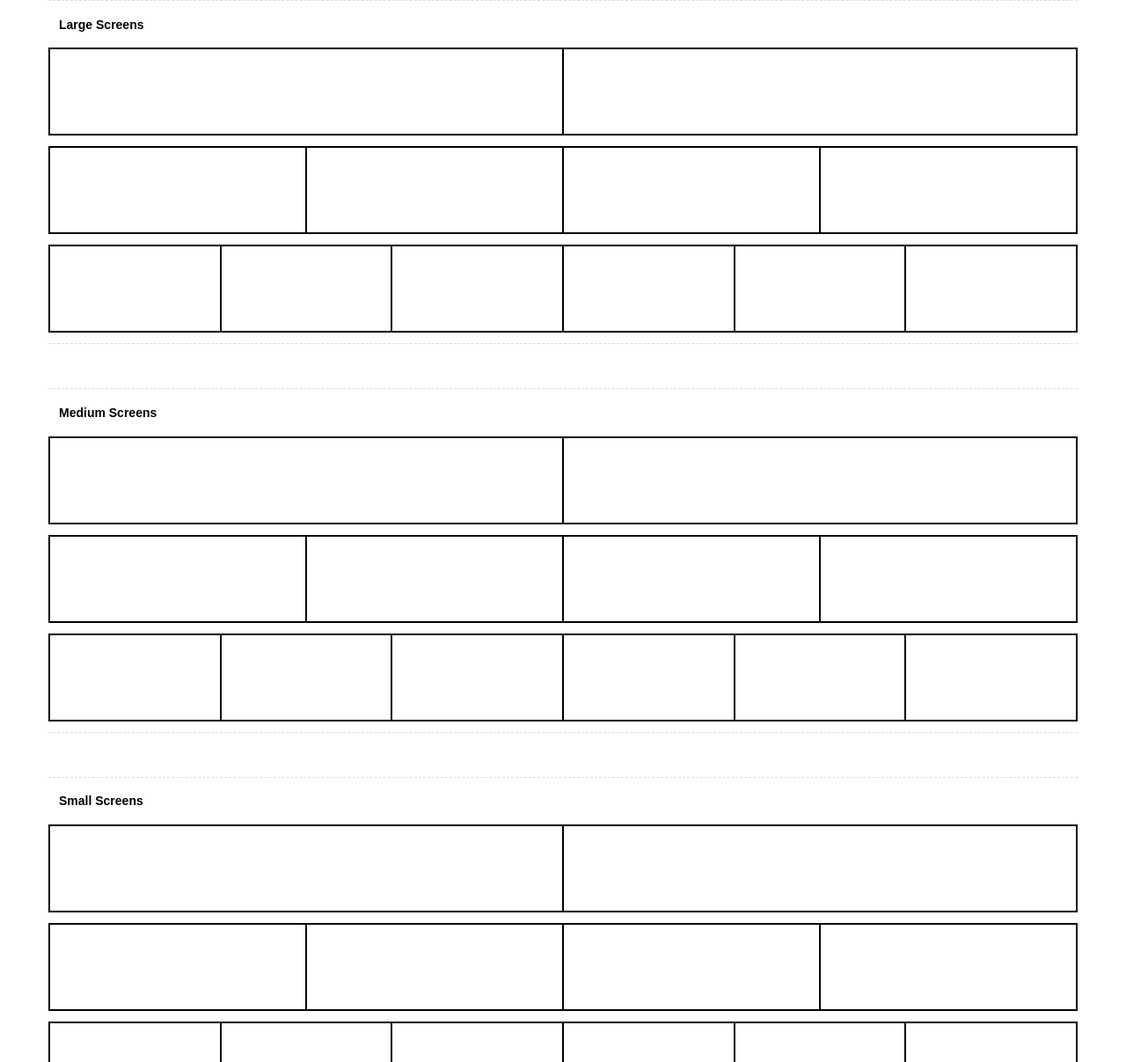
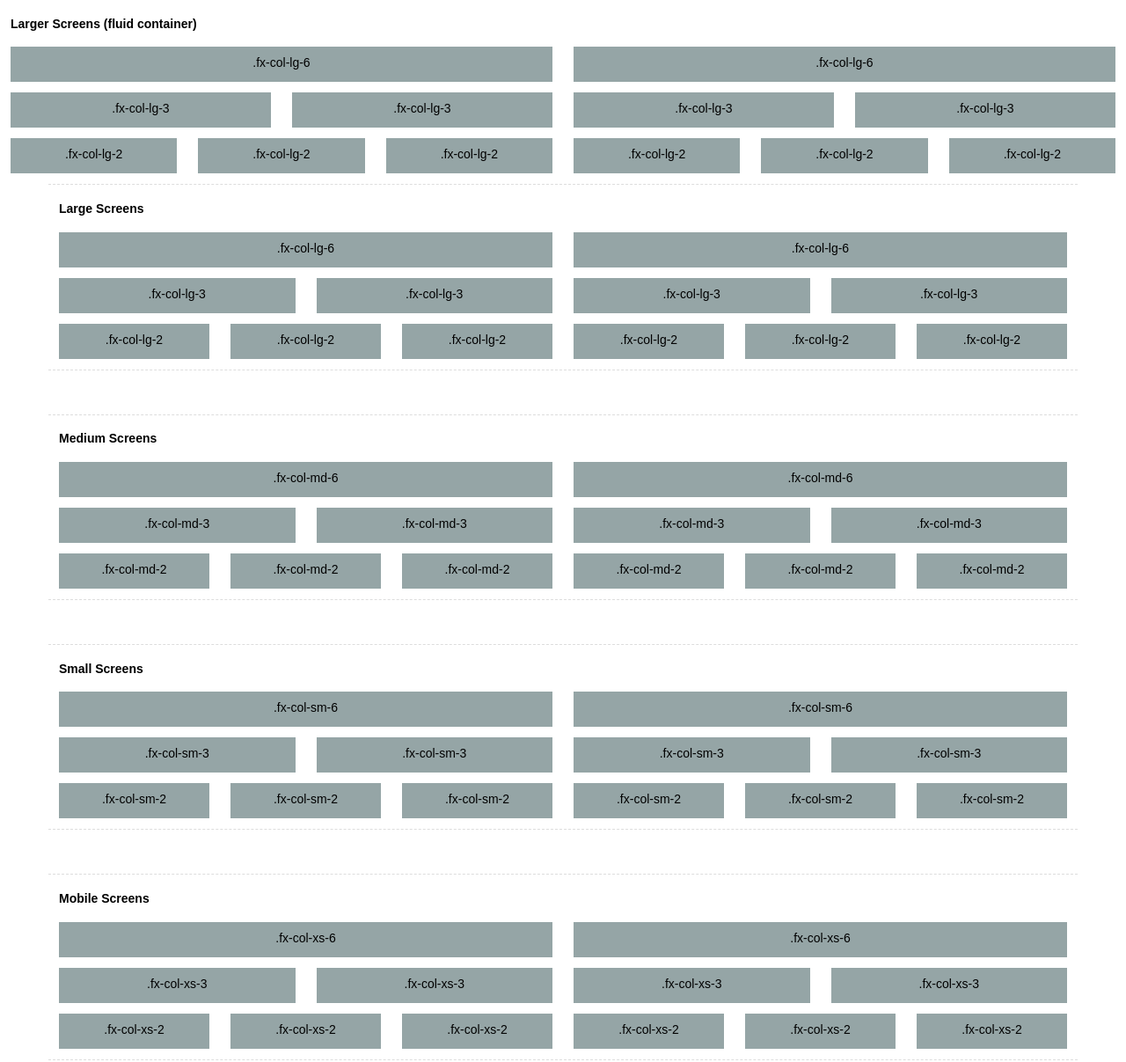
Before and after one commit to sandiprb/flexgrid, a website: page demo/index.html in a window 1280 px wide. Shown: the top 1207 px of the page at 88% size. Drawn offline with Linux system fonts and the light colour scheme.

Commit message:
updated demo exmples

```diff
--- a/demo/index.html
+++ b/demo/index.html
@@ -10,36 +10,93 @@
 	<link rel="stylesheet" type="text/css" href="../dest/flexgrid.css"/>
 </head>
 <body>
+	<div class="container-fluid">
+		<h4>Larger Screens (fluid container) </h4>
+		<div class="fx-row">
+			<div class="fx-col-lg-6">
+				<div class="box">.fx-col-lg-6</div>
+			</div>
+			<div class="fx-col-lg-6">
+				<div class="box">.fx-col-lg-6</div>
+			</div>
+		</div>
+		<div class="fx-row">
+			<div class="fx-col-lg-3">
+				<div class="box">.fx-col-lg-3</div>
+			</div>
+			<div class="fx-col-lg-3">
+				<div class="box">.fx-col-lg-3</div>
+			</div>
+			<div class="fx-col-lg-3 ">
+				<div class="box">.fx-col-lg-3</div>
+			</div>
+			<div class="fx-col-lg-3 ">
+				<div class="box">.fx-col-lg-3</div>
+			</div>
+		</div>
+		<div class="fx-row">
+			<div class="fx-col-lg-2">
+				<div class="box">.fx-col-lg-2</div>
+			</div>
+			<div class="fx-col-lg-2">
+				<div class="box">.fx-col-lg-2</div>
+			</div>
+			<div class="fx-col-lg-2">
+				<div class="box">.fx-col-lg-2</div>
+			</div>
+			<div class="fx-col-lg-2">
+				<div class="box">.fx-col-lg-2</div>
+			</div>
+			<div class="fx-col-lg-2">
+				<div class="box">.fx-col-lg-2</div>
+			</div>
+			<div class="fx-col-lg-2">
+				<div class="box">.fx-col-lg-2</div>
+			</div>
+		</div>
+	</div>
 	<div class="container">
 		<h4>Large Screens</h4>
 		<div class="fx-row">
 			<div class="fx-col-lg-6">
+				<div class="box">.fx-col-lg-6</div>
 			</div>
 			<div class="fx-col-lg-6">
+				<div class="box">.fx-col-lg-6</div>
 			</div>
 		</div>
 		<div class="fx-row">
 			<div class="fx-col-lg-3">
+				<div class="box">.fx-col-lg-3</div>
 			</div>
 			<div class="fx-col-lg-3">
+				<div class="box">.fx-col-lg-3</div>
 			</div>
 			<div class="fx-col-lg-3">
+				<div class="box">.fx-col-lg-3</div>
 			</div>
 			<div class="fx-col-lg-3">
+				<div class="box">.fx-col-lg-3</div>
 			</div>
 		</div>
 		<div class="fx-row">
 			<div class="fx-col-lg-2">
+				<div class="box">.fx-col-lg-2</div>
 			</div>
 			<div class="fx-col-lg-2">
+				<div class="box">.fx-col-lg-2</div>
 			</div>
 			<div class="fx-col-lg-2">
+				<div class="box">.fx-col-lg-2</div>
 			</div>
 			<div class="fx-col-lg-2">
+				<div class="box">.fx-col-lg-2</div>
 			</div>
 			<div class="fx-col-lg-2">
+				<div class="box">.fx-col-lg-2</div>
 			</div>
 			<div class="fx-col-lg-2">
+				<div class="box">.fx-col-lg-2</div>
 			</div>
 		</div>
 	</div>
@@ -47,32 +104,44 @@
 		<h4>Medium Screens</h4>
 		<div class="fx-row">
 			<div class="fx-col-md-6">
+				<div class="box">.fx-col-md-6</div>
 			</div>
 			<div class="fx-col-md-6">
+				<div class="box">.fx-col-md-6</div>
 			</div>
 		</div>
 		<div class="fx-row">
 			<div class="fx-col-md-3">
+				<div class="box">.fx-col-md-3</div>
 			</div>
 			<div class="fx-col-md-3">
+				<div class="box">.fx-col-md-3</div>
 			</div>
 			<div class="fx-col-md-3">
+				<div class="box">.fx-col-md-3</div>
 			</div>
 			<div class="fx-col-md-3">
+				<div class="box">.fx-col-md-3</div>
 			</div>
 		</div>
 		<div class="fx-row">
 			<div class="fx-col-md-2">
+				<div class="box">.fx-col-md-2</div>
 			</div>
 			<div class="fx-col-md-2">
+				<div class="box">.fx-col-md-2</div>
 			</div>
 			<div class="fx-col-md-2">
+				<div class="box">.fx-col-md-2</div>
 			</div>
 			<div class="fx-col-md-2">
+				<div class="box">.fx-col-md-2</div>
 			</div>
 			<div class="fx-col-md-2">
+				<div class="box">.fx-col-md-2</div>
 			</div>
 			<div class="fx-col-md-2">
+				<div class="box">.fx-col-md-2</div>
 			</div>
 		</div>
 	</div>
@@ -80,65 +149,89 @@
 		<h4>Small Screens</h4>
 		<div class="fx-row">
 			<div class="fx-col-sm-6">
+				<div class="box">.fx-col-sm-6</div>
 			</div>
 			<div class="fx-col-sm-6">
+				<div class="box">.fx-col-sm-6</div>
 			</div>
 		</div>
 		<div class="fx-row">
 			<div class="fx-col-sm-3">
+				<div class="box">.fx-col-sm-3</div>
 			</div>
 			<div class="fx-col-sm-3">
+				<div class="box">.fx-col-sm-3</div>
 			</div>
 			<div class="fx-col-sm-3">
+				<div class="box">.fx-col-sm-3</div>
 			</div>
 			<div class="fx-col-sm-3">
+				<div class="box">.fx-col-sm-3</div>
 			</div>
 		</div>
 		<div class="fx-row">
 			<div class="fx-col-sm-2">
+				<div class="box">.fx-col-sm-2</div>
 			</div>
 			<div class="fx-col-sm-2">
+				<div class="box">.fx-col-sm-2</div>
 			</div>
 			<div class="fx-col-sm-2">
+				<div class="box">.fx-col-sm-2</div>
 			</div>
 			<div class="fx-col-sm-2">
+				<div class="box">.fx-col-sm-2</div>
 			</div>
 			<div class="fx-col-sm-2">
+				<div class="box">.fx-col-sm-2</div>
 			</div>
 			<div class="fx-col-sm-2">
+				<div class="box">.fx-col-sm-2</div>
 			</div>
 		</div>
 	</div>
-		<div class="container">
+	<div class="container">
 		<h4>Mobile Screens</h4>
 		<div class="fx-row">
 			<div class="fx-col-xs-6">
+				<div class="box">.fx-col-xs-6</div>
 			</div>
 			<div class="fx-col-xs-6">
+				<div class="box">.fx-col-xs-6</div>
 			</div>
 		</div>
 		<div class="fx-row">
 			<div class="fx-col-xs-3">
+				<div class="box">.fx-col-xs-3</div>
 			</div>
 			<div class="fx-col-xs-3">
+				<div class="box">.fx-col-xs-3</div>
 			</div>
 			<div class="fx-col-xs-3">
+				<div class="box">.fx-col-xs-3</div>
 			</div>
 			<div class="fx-col-xs-3">
+				<div class="box">.fx-col-xs-3</div>
 			</div>
 		</div>
 		<div class="fx-row">
 			<div class="fx-col-xs-2">
+				<div class="box">.fx-col-xs-2</div>
 			</div>
 			<div class="fx-col-xs-2">
+				<div class="box">.fx-col-xs-2</div>
 			</div>
 			<div class="fx-col-xs-2">
+				<div class="box">.fx-col-xs-2</div>
 			</div>
 			<div class="fx-col-xs-2">
+				<div class="box">.fx-col-xs-2</div>
 			</div>
 			<div class="fx-col-xs-2">
+				<div class="box">.fx-col-xs-2</div>
 			</div>
 			<div class="fx-col-xs-2">
+				<div class="box">.fx-col-xs-2</div>
 			</div>
 		</div>
 	</div>
--- a/demo/pcss/styles.pcss
+++ b/demo/pcss/styles.pcss
@@ -5,21 +5,22 @@ body{
 	font-size: 14px;
 }
 
-div{
-	border: 1px solid #000;
-	min-height: 100px;
-}
 
 .container{
 	margin-bottom: 50px;
 	border: none;
+	border-top: 1px dashed #ddd;
 	border-bottom: 1px dashed #ddd;
-	border-top: 1px dashed #ddd;
 	h3{
 		margin: 0 5px;
 	}
 }
 
-.fx-row{
+div.box{
 	margin-bottom: 12px;
+	width: 100%;
+	padding: 10px;
+	text-align: center;
+	min-height: 40px;
+	background-color: #95a5a6;
 }
--- a/postcss/flexgrid.pcss
+++ b/postcss/flexgrid.pcss
@@ -45,7 +45,7 @@
 	display: flex;
 	flex-direction: row;
 	flex-wrap: wrap;
-	flex: 1 0 0;
+	flex: 1 0 auto;
 	margin-left: -$grid-gutter;
 	margin-right: -$grid-gutter;
 }
```
Also changed, not shown: demo/css/styles.css, dest/flexgrid.css, dest/flexgrid.min.css, 1 other file.
